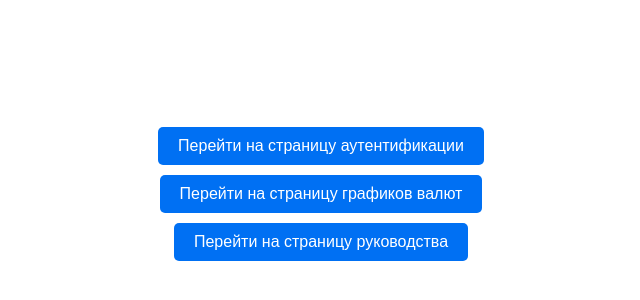
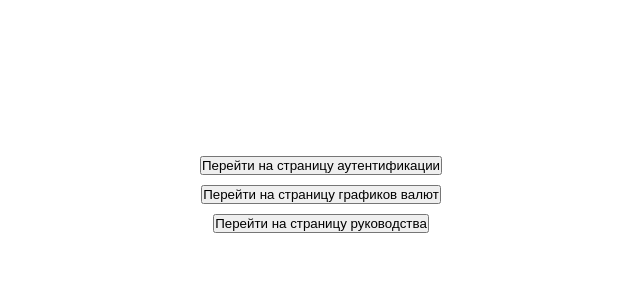
Before and after one commit to Rugnus/web3revo, a Next.js app: page / in a window 1280 px wide. Shown: the part 206-506 px from the top of the page, without its empty margins (319-959 px from the left). Built offline with nearby package versions, Linux system fonts and the light colour scheme.

Commit message:
change styles for button

```diff
--- a/src/widgets/UserNotLogined/UserNotLogined.tsx
+++ b/src/widgets/UserNotLogined/UserNotLogined.tsx
@@ -1,6 +1,17 @@
 "use client";
 
 import { useRouter } from "next/navigation";
+import styled from "styled-components";
+
+const RouteButton = styled.button`
+  padding: 10px 20px,
+  backgroundColor: #0070f3,
+  color: #fff,
+  border: none,
+  borderRadius: 5px,
+  cursor: pointer,
+  fontSize: 16px,
+`;
 
 export const UserNotLogined = () => {
   const router = useRouter();
@@ -17,28 +28,15 @@ export const UserNotLogined = () => {
         alignItems: "center",
       }}
     >
-      <button onClick={() => navigateTo("/auth")} style={buttonStyle}>
+      <RouteButton onClick={() => navigateTo("/auth")}>
         Перейти на страницу аутентификации
-      </button>
-      <button
-        onClick={() => navigateTo("/currency-charts")}
-        style={buttonStyle}
-      >
+      </RouteButton>
+      <RouteButton onClick={() => navigateTo("/currency-charts")}>
         Перейти на страницу графиков валют
-      </button>
-      <button onClick={() => navigateTo("/guide")} style={buttonStyle}>
+      </RouteButton>
+      <RouteButton onClick={() => navigateTo("/guide")}>
         Перейти на страницу руководства
-      </button>
+      </RouteButton>
     </div>
   );
 };
-
-const buttonStyle: React.CSSProperties = {
-  padding: "10px 20px",
-  backgroundColor: "#0070f3",
-  color: "#fff",
-  border: "none",
-  borderRadius: "5px",
-  cursor: "pointer",
-  fontSize: "16px",
-};
```
